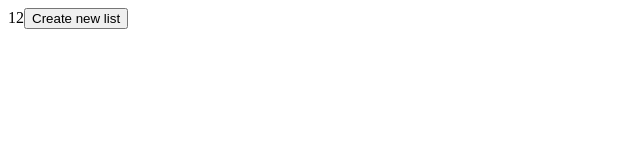
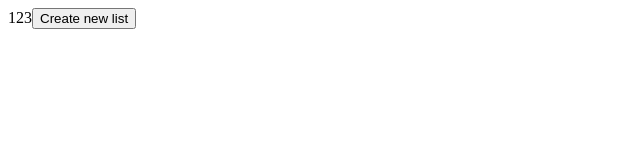
Before and after one commit to PewAvocado/Project-8-, a website built with webpack: page src/template.html in a window 1280 px wide. Shown: the full height of the page, 0-640 px from the left. Built offline with nearby package versions, Linux system fonts and the light colour scheme.

Commit message:
Corrections

```diff
--- a/src/template.html
+++ b/src/template.html
@@ -6,7 +6,7 @@
     <title>Document</title>
 </head>
 <body>
-    <div id="content">12</div>
+    <div id="content">123</div>
     <div id="task-content"></div>
 </body>
 </html>
```
